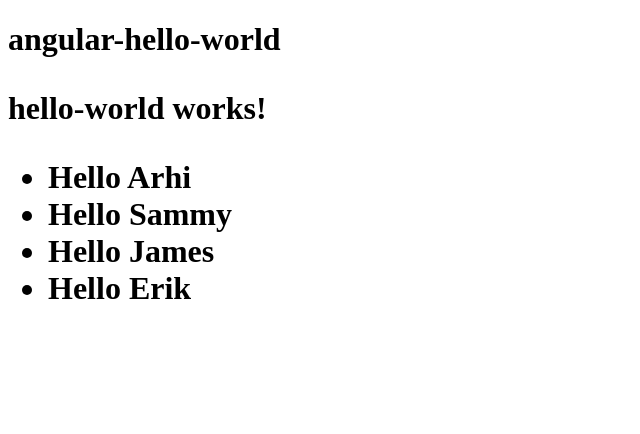
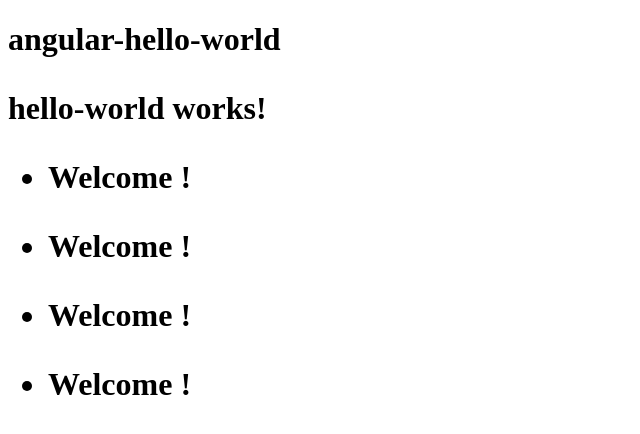
Before and after one commit to Madden20202-zz/angular-hello-world, an Angular app: page / in a window 1280 px wide. Shown: the top 434 px of the page, without its empty margins (0-640 px from the left). Built offline with nearby package versions, Linux system fonts and the light colour scheme.

Commit message:
Basics
Set up the framework to take input from the user

```diff
--- a/src/app/user-item/user-item.component.ts
+++ b/src/app/user-item/user-item.component.ts
@@ -1,4 +1,8 @@
-import { Component, OnInit } from '@angular/core';
+import {
+  Component,
+  OnInit,
+  Input
+} from '@angular/core';
 
 @Component({
   selector: 'app-user-item',
@@ -7,10 +11,10 @@ import { Component, OnInit } from '@angular/core';
 })
 export class UserItemComponent implements OnInit {
 
-  name: string; // adds the "name" property
+  @Input() name: string; // adds the "name" property
 
   constructor() {
-    this.name = 'Felipe'; // sets the value on the name property
+
   }
 
   ngOnInit(): void {
--- a/src/app/user-list/user-list.component.html
+++ b/src/app/user-list/user-list.component.html
@@ -1,3 +1,5 @@
 <ul>
-    <li *ngFor="let name of names">Hello {{ name }} </li>
+    <li *ngFor="let name of names">
+        <app-user-item></app-user-item>
+    </li>
 </ul>
```
